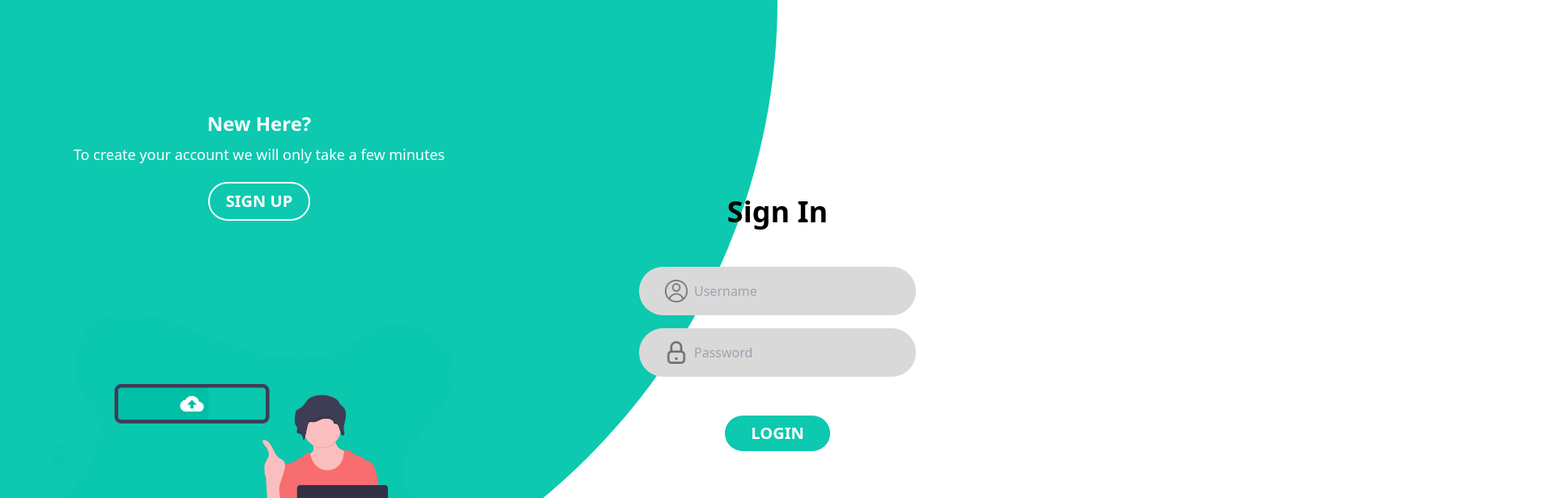
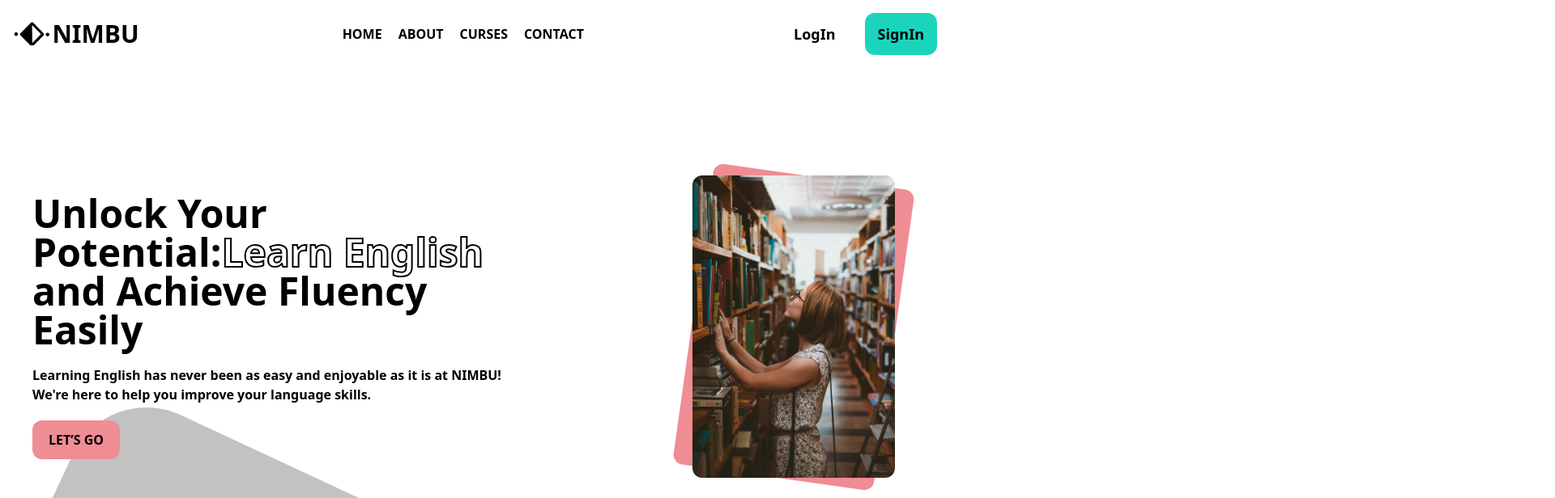
Before and after one commit to Yhoan008/nimbu, a React (Vite) app: page / in a window 1280 px wide. Shown: the top 616 px of the page at 81% size, 1920 px wide, since content can reach past the window. Built offline with nearby package versions, Linux system fonts and the light colour scheme.

Commit message:
Proyecto final

```diff
--- a/controllers/auth.controller.js
+++ b/controllers/auth.controller.js
@@ -8,19 +8,17 @@ export const consult = async (req, res) => {
   try {
     const currentUser = await User.findOne({ username, password });
     if (!currentUser) {
-      res.status(200).json({ response: "User not found" });
+      res.status(500).json({ response: "User not found" });
     } else {
       res.status(200).json(currentUser);
     }
   } catch (error) {
-    res.send({ response: error });
+    res.status(500).json({ error: "Error en la solicitud" });
   }
 };
 
 export const register = async (req, res) => {
   let { username, email, password } = req.body;
-
-  //que pasa cuando el correo ya esta registado
 
   try {
     const currentUser = await User.findOne({ username: username });
--- a/package.json
+++ b/package.json
@@ -2,7 +2,7 @@
   "name": "nimbu",
   "version": "1.0.0",
   "main": "index.js",
-  "type": "commonjs",
+  "type": "module",
   "scripts": {
     "test": "echo \"Error: no test specified\" && exit 1",
     "server": "nodemon ./index.js",
@@ -23,6 +23,7 @@
     "path": "^0.12.7",
     "postcss": "^8.4.47",
     "react-dom": "^18.3.1",
+    "react-router-dom": "^6.27.0",
     "tailwindcss": "^3.4.13"
   },
   "devDependencies": {
--- a/src/App.jsx
+++ b/src/App.jsx
@@ -1,12 +1,22 @@
 import React from "react";
+import {
+  BrowserRouter as Router,
+  Routes,
+  Route,
+  Navigate,
+} from "react-router-dom";
 
 import Login from "./components/login/Login";
 import Home from "./components/Home";
 
 export default function App() {
   return (
-    <>
-      <Login />
-    </>
+    <Router>
+      <Routes>
+        <Route path="/" element={<Home />} />
+        <Route path="/login" element={<Login />} />
+        <Route path="/*" element={<Navigate to="/" replace />} />
+      </Routes>
+    </Router>
   );
 }
--- a/src/components/NavBar.jsx
+++ b/src/components/NavBar.jsx
@@ -5,6 +5,7 @@ import perfil from "./../assets/port.png";
 import person from "./../assets/user.png";
 import tramo from "./../assets/tramo.png";
 import salida from "./../assets/salida.png";
+import { Link } from "react-router-dom";
 
 export default function NavBar() {
   return (
@@ -39,7 +40,20 @@ function Login() {
 }
 
 function MenuSign() {
-  return <div>iniciar sesion</div>;
+  return (
+    <div className="flex gap-5">
+      <Link to="/login">
+        <button className="font-bold text-lg px-4 py-3 rounded-xl">
+          LogIn
+        </button>
+      </Link>
+      <Link to="/login">
+        <button className="font-bold text-lg px-4 py-3 rounded-xl bg-[#1AD5BC] ">
+          SignIn
+        </button>
+      </Link>
+    </div>
+  );
 }
 
 function MenuLoged({ user, setUser }) {
--- a/src/components/login/Login.jsx
+++ b/src/components/login/Login.jsx
@@ -72,8 +72,8 @@ export function Banner({ activeBanner, setActiveBanner, win, message }) {
 
   return (
     <div
-      className=" absolute left-[45%] bottom-16 m-auto px-5 py-4 rounded-2xl font-bold text-white "
-      style={{ backgroundColor: win ? "#15803d" : "#7f1d1d" }}
+      className=" absolute left-[45%] bottom-16 m-auto px-5 py-4 rounded-2xl font-bold text-whit "
+      style={{ backgroundColor: win ? "#15803d" : "#7f1d1d", display: "none" }}
       ref={banner}
     >
       {message}
--- a/src/components/login/SignIn.jsx
+++ b/src/components/login/SignIn.jsx
@@ -5,10 +5,13 @@ import user from "./../../assets/user.png";
 import lock from "./../../assets/lock.png";
 
 import { validateUsername, Banner } from "./Login";
+import { useNavigate } from "react-router-dom";
 
 export default function SignIn({ loginActive, setLoginActive }) {
   const username = useRef();
   const password = useRef();
+
+  const navigate = useNavigate();
 
   const [userName, setUsername] = useState("");
   const [pass, setPass] = useState("");
@@ -42,6 +45,7 @@ export default function SignIn({ loginActive, setLoginActive }) {
       const user = { name: data.username, email: data.email };
 
       localStorage.setItem("user", JSON.stringify(user));
+      navigate("/");
     } catch (error) {
       setActiveBanner(true);
       setWin(false);
```
Also changed, not shown: 1 other file (tests, documents, lock files or other folders).
